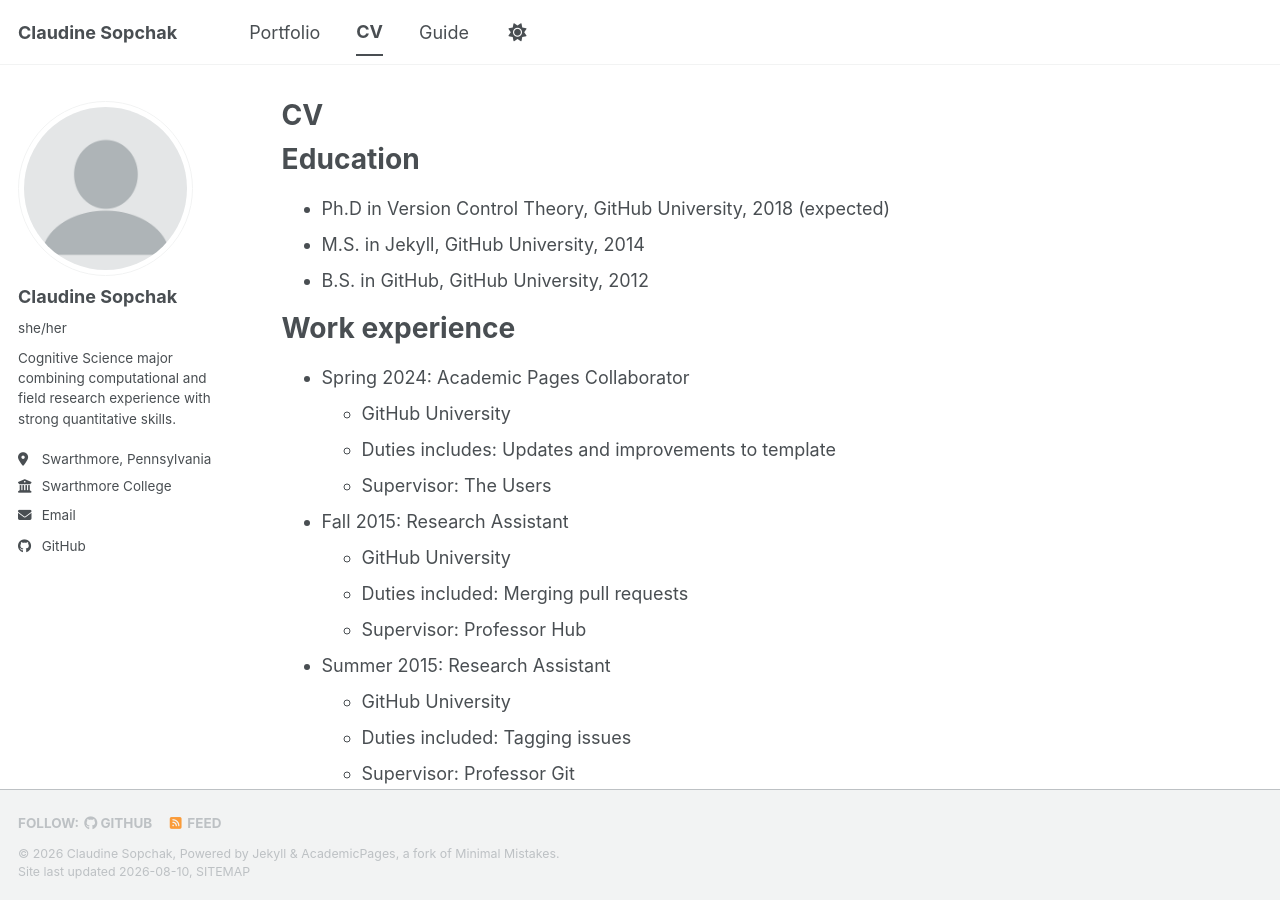
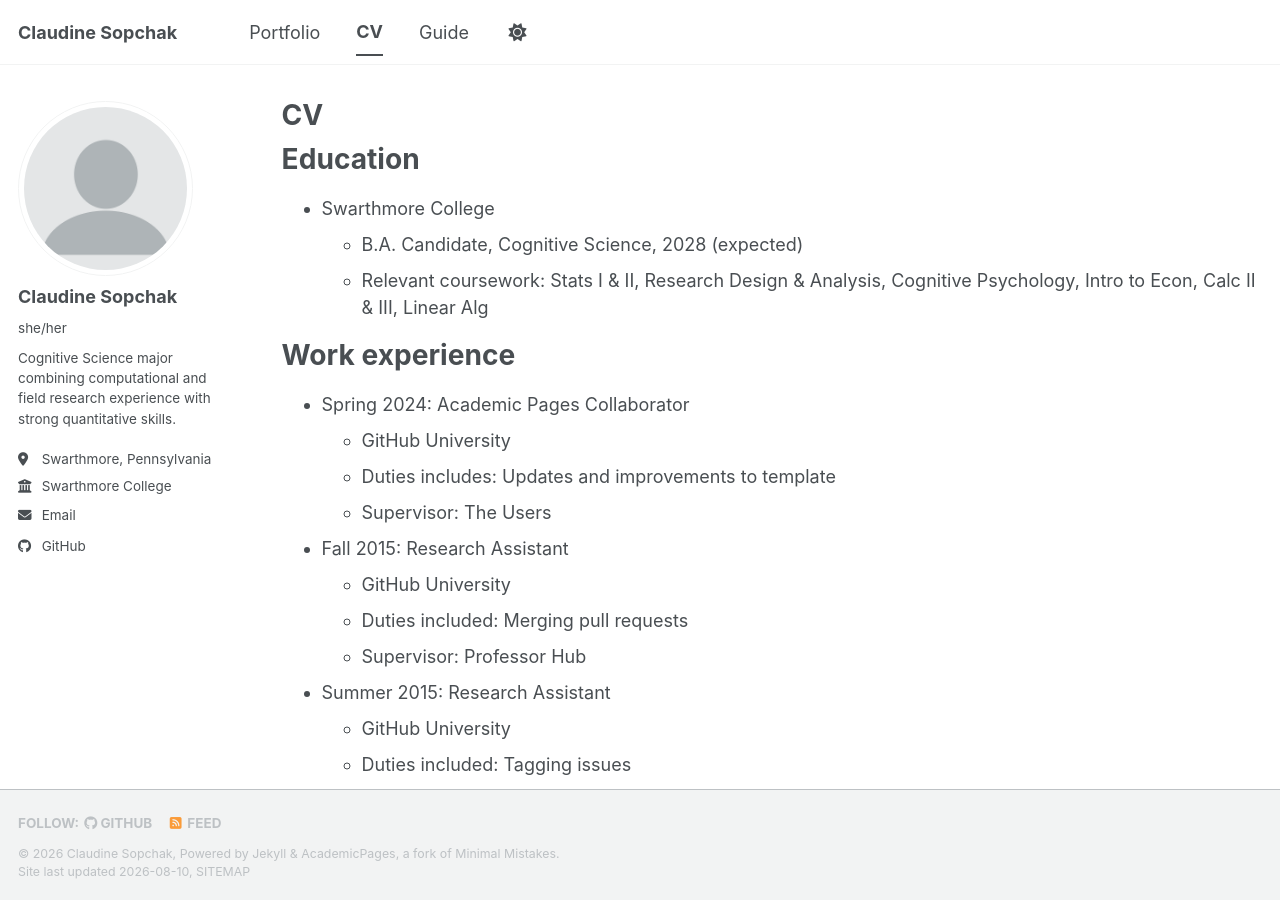
Before and after one commit to csopchak1/claudinesopchak.github.io, a Jekyll site: the page built from _pages/cv.md, in a window 1280 px wide and 900 px high. Built offline with Jekyll 4.4.1, drawn with Linux system fonts in a browser that asks for light colours; a style sheet for code colours, icons or effects is not loaded.

Commit message:
Revise education details in CV

```diff
--- a/_pages/cv.md
+++ b/_pages/cv.md
@@ -11,9 +11,9 @@ redirect_from:
 
 Education
 ======
-* Ph.D in Version Control Theory, GitHub University, 2018 (expected)
-* M.S. in Jekyll, GitHub University, 2014
-* B.S. in GitHub, GitHub University, 2012
+* Swarthmore College
+  * B.A. Candidate, Cognitive Science, 2028 (expected)
+  * Relevant coursework: Stats I & II, Research Design & Analysis, Cognitive Psychology, Intro to Econ, Calc II & III, Linear Alg
 
 Work experience
 ======
```
